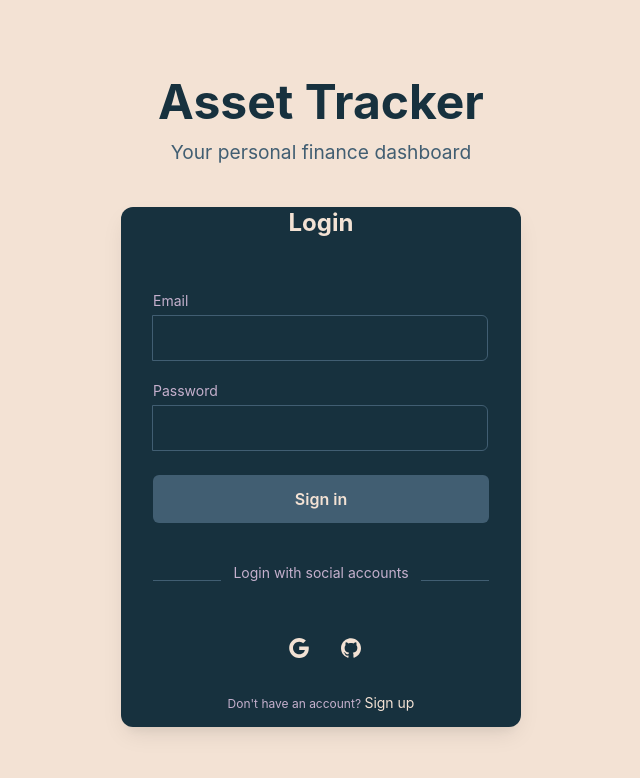
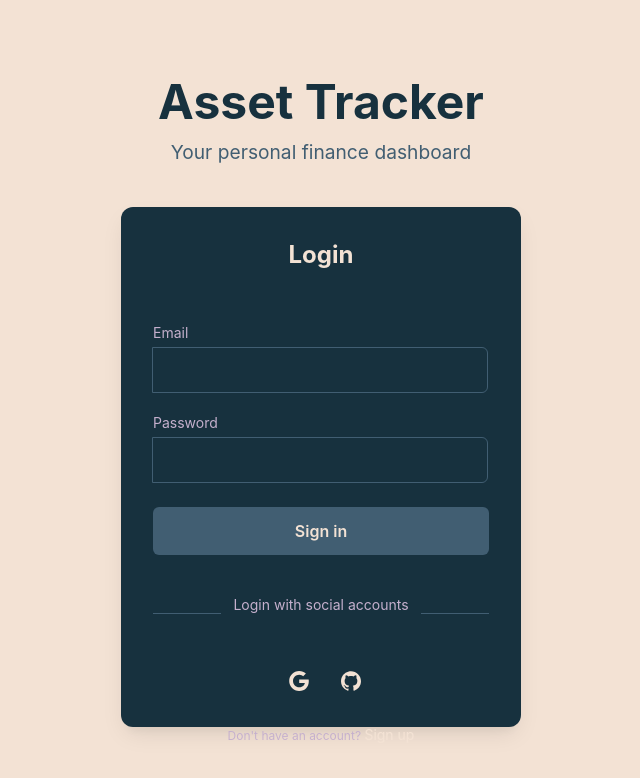
Before and after one commit to tlsstern/AssetTracker, a React (Create React App) app in the folder asset-tracker-app/: page /login in a window 1280 px wide. Shown: the top 778 px of the page, without its empty margins (319-959 px from the left). Built offline with nearby package versions, Linux system fonts and the light colour scheme.

Commit message:
Redesign

```diff
--- a/asset-tracker-app/src/components/Login.css
+++ b/asset-tracker-app/src/components/Login.css
@@ -76,9 +76,8 @@
     box-sizing: border-box;
     display: flex;
     flex-direction: column;
-    justify-content: center;
+    justify-content: space-between;
 }
-
 .title {
   text-align: center;
   font-size: 1.5rem;
@@ -120,14 +119,18 @@
   border-color: #687FE5;
 }
 
-.signup a {
+.input-group input.error-input {
+  border-color: #e54848;
+}
+
+.forgot a, .signup a {
   color: #F3E2D4;
   text-decoration: none;
   font-size: 14px;
   cursor: pointer;
 }
 
-.signup a:hover {
+.forgot a:hover, .signup a:hover {
   text-decoration: underline #C5B0CD;
 }
 
@@ -220,7 +223,3 @@
   font-weight: 500;
   opacity: 1;
 }
-
-.input-group input.error-input {
-  border-color: #e54848;
-}
--- a/asset-tracker-app/src/components/Login.js
+++ b/asset-tracker-app/src/components/Login.js
@@ -13,7 +13,6 @@ const Login = () => {
   const navigate = useNavigate();
 
   const validateEmail = (email) => {
-    // A simple regex for email validation
     return /^[^\s@]+@[^\s@]+\.[^\s@]+$/.test(email);
   };
 
```
